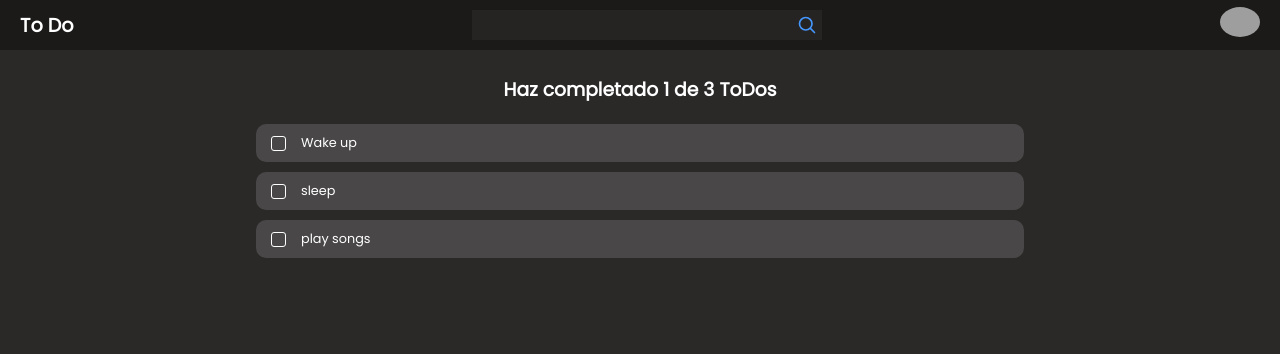
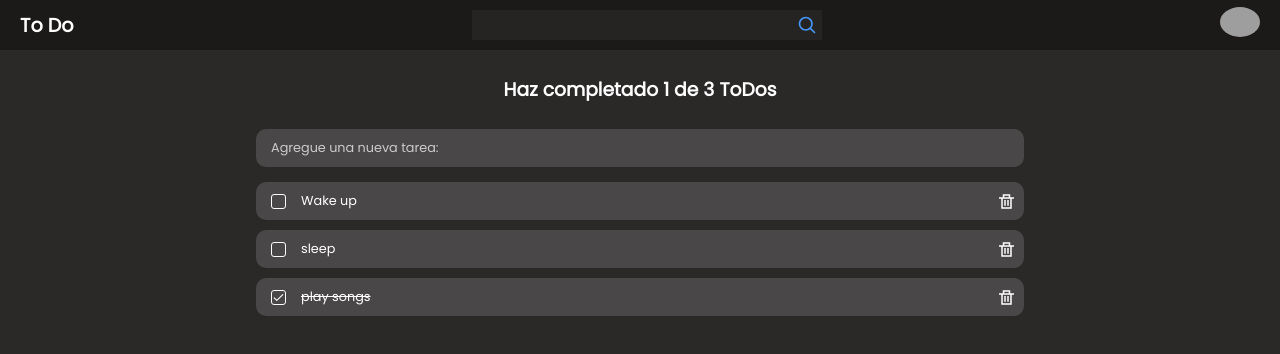
Before and after one commit to Slaieet/platzi-toDoApp, a React (Vite) app: page / in a window 1280 px wide. Shown: the top 354 px of the page. Built offline with nearby package versions, Linux system fonts and the light colour scheme; grey boxes are pictures that could not be loaded.

Commit message:
agregacion de la funcionalidad delete

```diff
--- a/src/App.jsx
+++ b/src/App.jsx
@@ -35,7 +35,7 @@ const App = () => {
   return (
     <>
       <Headerr tareas={tareasFinal} busqueda={busqueda} setBusqueda={setBusqueda}/>
-      <ToDos tareas={tareasFinal}/>
+      <ToDos tareasFinal={tareasFinal} tareas={tareas} setTareas={setTareas}/>
     </>
   )
 }
--- a/src/components/Task.jsx
+++ b/src/components/Task.jsx
@@ -1,15 +1,27 @@
-const Task = ({ text }) => {
+import iconTrash from "../icons/delete.svg"
+import trashBlue from "../icons/delete-blue.svg"
+import { useState } from "react"
+
+const Task = ({ text, completed, onComplet, onDelete }) => {
+
+    const [ trash, setTrash ] = useState(iconTrash);
 
     return (
         <div className="container-tasks">
             <label className="container-task_label">
-                <input type="checkbox" />
+                <input type="checkbox" checked={completed} onChange={onComplet}/>
                 <p
-                // className={complet ? "task-completed_p" : ""}
+                className={completed ? "task-completed_p" : ""}
                 >
                     { text }
                 </p>
             </label>
+            <img
+            src={trash} alt="trash" className="icon-trash"
+            onMouseEnter={() => setTrash(trashBlue)}
+            onMouseLeave={() => setTrash(iconTrash)}
+            onClick={onDelete}
+            />
         </div>
     )
 }
--- a/src/components_base/ToDos.jsx
+++ b/src/components_base/ToDos.jsx
@@ -1,20 +1,42 @@
 import { Task } from "../components/Task"
 
-const ToDos = ({ tareas }) => {
+const ToDos = ({ tareasFinal, tareas, setTareas }) => {
 
-    const toDosComplet = tareas.reduce((sum, tarea) => {
+    const toDosComplet = tareasFinal.reduce((sum, tarea) => {
         if (tarea.completed) sum += 1;
         return sum;
     }, 0)
 
-    const totalToDos = tareas.length;
+    const totalToDos = tareasFinal.length;
+
+    const todoComplet = (id) => {
+        let newTodo = [...tareas];
+        let aux = newTodo.findIndex(item => item.id === id);
+        (newTodo[aux].completed === true) ? newTodo[aux].completed = false : newTodo[aux].completed = true;
+        setTareas(newTodo);
+    }
+
+    const onDelete = (id) => {
+        let newTodo = [...tareas];
+        let aux = newTodo.findIndex(item => item.id === id);
+        newTodo.splice(aux,1)
+        setTareas(newTodo);
+    }
 
     return(
         <section className="principal-container">
             <h3>Haz completado { toDosComplet } de { totalToDos } ToDos</h3>
-            {tareas.map(tarea => {
+
+            <input type="text" className="input-new-task"
+                placeholder="Agregue una nueva tarea: "
+            />
+
+            {tareasFinal.map(tarea => {
                 return (
-                    <Task text={tarea.text} key={tarea.id} />
+                    <Task text={tarea.text} key={tarea.id} completed={tarea.completed}
+                    onComplet={() => todoComplet(tarea.id)}
+                    onDelete={() => onDelete(tarea.id)}
+                    />
                 )
             })}
         </section>
--- a/src/css/components.css
+++ b/src/css/components.css
@@ -33,11 +33,6 @@
 
 
 .principal-container {
-    margin: 15px 0;
-    display: flex;
-    flex-direction: column;
-    gap: 10px;
-
     h3 {
         color: #fff;
         margin: 10px 0;
@@ -46,7 +41,7 @@
 }
 
 .container-task_label {
-    height: 100%;
+    width: 100%;
     display: flex;
     align-items: center;
     font-size: 0.8rem;
@@ -72,3 +67,34 @@
 .task-completed_p {
     text-decoration: line-through;
 }
+
+.container-tasks {
+    position: relative;
+    display: flex;
+    align-items: center;
+}
+
+.icon-trash {
+    height: 15px;
+    width: 15px;
+    position: absolute;
+    right: 10px;
+}
+
+.input-new-task {
+    width: 100%;
+    display: flex;
+    align-items: center;
+    font-size: 0.8rem;
+    background: #494747;
+    padding: 10px 15px;
+    color: #fff;
+    border-radius: 10px;
+    margin: 5px 0;
+}
+
+.input-new-task::placeholder {
+    color: #ccc;
+}
+
+/* blue color:   4597fd */
--- a/src/css/principal-components.css
+++ b/src/css/principal-components.css
@@ -22,4 +22,12 @@
     flex-direction: column;
     justify-content: center;
     padding: 0 20%;
+    margin: 15px 0;
+    gap: 10px;
 }
+
+@media (width <= 600px) {
+    .principal-container {
+        padding: 0 10%;
+    }
+}
```
Also changed, not shown: src/icons/delete-blue.svg (added), src/icons/delete.svg (added).
